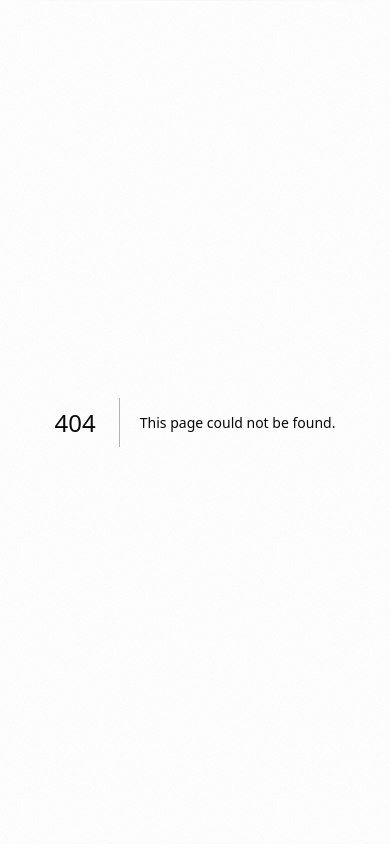
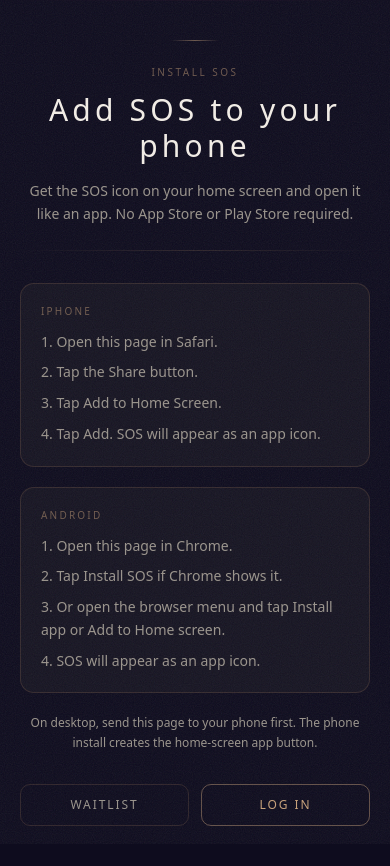
Before and after one commit to BeyondbyAnaliesa/sos-app, a Next.js app: page /install in a window 390 px wide. Before the commit this address had no page. Before the commit the page ends 844 px from the top, so only its background shows below. Built offline with nearby package versions, Linux system fonts and the light colour scheme; a web font is replaced by a local one.

Commit message:
Add phone install page

```diff
--- /dev/null
+++ b/src/app/install/page.tsx
@@ -0,0 +1,42 @@
+import Link from 'next/link';
+import InstallAppPanel from '@/components/InstallAppPanel';
+
+export const metadata = {
+  title: 'Install SOS',
+  description: 'Add SOS to your phone home screen.',
+};
+
+export default function InstallPage() {
+  return (
+    <main className="mx-auto flex min-h-dvh w-full max-w-xl flex-col px-5 py-10 sm:px-6 sm:py-14">
+      <header className="mb-8 text-center">
+        <div className="mx-auto mb-6 h-px w-12 bg-gradient-to-r from-transparent via-[var(--color-copper-dim)] to-transparent" />
+        <p className="text-[10px] uppercase tracking-[0.25em] text-[var(--color-copper-dim)]">Install SOS</p>
+        <h1 className="mt-3 text-3xl font-light tracking-[0.14em] text-[var(--color-text)]">
+          Add SOS to your phone
+        </h1>
+        <p className="mx-auto mt-4 max-w-sm text-sm leading-relaxed text-[var(--color-text-muted)]">
+          Get the SOS icon on your home screen and open it like an app. No App Store or Play Store required.
+        </p>
+        <div className="mt-6 h-px w-full bg-gradient-to-r from-transparent via-[var(--color-border-subtle)] to-transparent" />
+      </header>
+
+      <InstallAppPanel />
+
+      <div className="mt-8 grid grid-cols-2 gap-3">
+        <Link
+          href="/"
+          className="rounded-[10px] border border-[var(--color-border-subtle)] px-4 py-3 text-center text-xs uppercase tracking-[0.16em] text-[var(--color-text-muted)] hover:border-[var(--color-border)] hover:text-[var(--color-text)]"
+        >
+          Waitlist
+        </Link>
+        <Link
+          href="/auth/login"
+          className="rounded-[10px] border border-[var(--color-copper)]/45 px-4 py-3 text-center text-xs uppercase tracking-[0.16em] text-[var(--color-copper)] hover:border-[var(--color-copper)]"
+        >
+          Log in
+        </Link>
+      </div>
+    </main>
+  );
+}
--- a/src/app/more/page.tsx
+++ b/src/app/more/page.tsx
@@ -20,6 +20,13 @@ const LINKS = [
     glyph: '✦',
     title: 'Send Feedback',
     desc:  'Report bugs, share ideas, tell us what needs work',
+    paid:  false,
+  },
+  {
+    href:  '/install',
+    glyph: '▣',
+    title: 'Install SOS',
+    desc:  'Add the SOS icon to your phone home screen',
     paid:  false,
   },
   {
--- /dev/null
+++ b/src/components/InstallAppPanel.tsx
@@ -0,0 +1,104 @@
+'use client';
+
+import { useEffect, useMemo, useState } from 'react';
+
+type BeforeInstallPromptEvent = Event & {
+  prompt: () => Promise<void>;
+  userChoice: Promise<{ outcome: 'accepted' | 'dismissed'; platform: string }>;
+};
+
+function detectPlatform() {
+  if (typeof navigator === 'undefined') return 'other';
+  const ua = navigator.userAgent.toLowerCase();
+  const iPadOS = navigator.platform === 'MacIntel' && navigator.maxTouchPoints > 1;
+  if (/iphone|ipad|ipod/.test(ua) || iPadOS) return 'ios';
+  if (/android/.test(ua)) return 'android';
+  return 'other';
+}
+
+function isStandalone() {
+  if (typeof window === 'undefined') return false;
+  return (
+    window.matchMedia('(display-mode: standalone)').matches
+    || ('standalone' in window.navigator && Boolean((window.navigator as Navigator & { standalone?: boolean }).standalone))
+  );
+}
+
+export default function InstallAppPanel() {
+  const [installPrompt, setInstallPrompt] = useState<BeforeInstallPromptEvent | null>(null);
+  const [installed, setInstalled] = useState(() => isStandalone());
+  const platform = useMemo(() => detectPlatform(), []);
+
+  useEffect(() => {
+    const handleBeforeInstallPrompt = (event: Event) => {
+      event.preventDefault();
+      setInstallPrompt(event as BeforeInstallPromptEvent);
+    };
+
+    const handleInstalled = () => {
+      setInstalled(true);
+      setInstallPrompt(null);
+    };
+
+    window.addEventListener('beforeinstallprompt', handleBeforeInstallPrompt);
+    window.addEventListener('appinstalled', handleInstalled);
+
+    return () => {
+      window.removeEventListener('beforeinstallprompt', handleBeforeInstallPrompt);
+      window.removeEventListener('appinstalled', handleInstalled);
+    };
+  }, []);
+
+  async function install() {
+    if (!installPrompt) return;
+    await installPrompt.prompt();
+    await installPrompt.userChoice.catch(() => null);
+    setInstallPrompt(null);
+  }
+
+  return (
+    <div className="space-y-5">
+      {installed && (
+        <div className="rounded-[12px] border border-[var(--color-copper)]/35 bg-[rgba(201,162,122,0.08)] px-4 py-3 text-sm text-[var(--color-text)]">
+          SOS is already installed on this device.
+        </div>
+      )}
+
+      {installPrompt && !installed && (
+        <button
+          type="button"
+          onClick={install}
+          className="h-[54px] w-full rounded-[10px] border border-[var(--color-copper)] bg-[rgba(201,162,122,0.08)] text-sm font-semibold uppercase tracking-[0.16em] text-[var(--color-copper)] hover:bg-[rgba(201,162,122,0.14)]"
+        >
+          Install SOS
+        </button>
+      )}
+
+      <section className="rounded-[14px] border border-[var(--color-border-subtle)] bg-[var(--color-surface)] px-5 py-5">
+        <p className="text-[10px] uppercase tracking-[0.22em] text-[var(--color-copper-dim)]">iPhone</p>
+        <ol className="mt-3 space-y-2 text-sm leading-relaxed text-[var(--color-text-muted)]">
+          <li>1. Open this page in Safari.</li>
+          <li>2. Tap the Share button.</li>
+          <li>3. Tap Add to Home Screen.</li>
+          <li>4. Tap Add. SOS will appear as an app icon.</li>
+        </ol>
+      </section>
+
+      <section className="rounded-[14px] border border-[var(--color-border-subtle)] bg-[var(--color-surface)] px-5 py-5">
+        <p className="text-[10px] uppercase tracking-[0.22em] text-[var(--color-copper-dim)]">Android</p>
+        <ol className="mt-3 space-y-2 text-sm leading-relaxed text-[var(--color-text-muted)]">
+          <li>1. Open this page in Chrome.</li>
+          <li>2. Tap Install SOS if Chrome shows it.</li>
+          <li>3. Or open the browser menu and tap Install app or Add to Home screen.</li>
+          <li>4. SOS will appear as an app icon.</li>
+        </ol>
+      </section>
+
+      {platform === 'other' && (
+        <p className="text-center text-xs leading-relaxed text-[var(--color-text-muted)]">
+          On desktop, send this page to your phone first. The phone install creates the home-screen app button.
+        </p>
+      )}
+    </div>
+  );
+}
```
